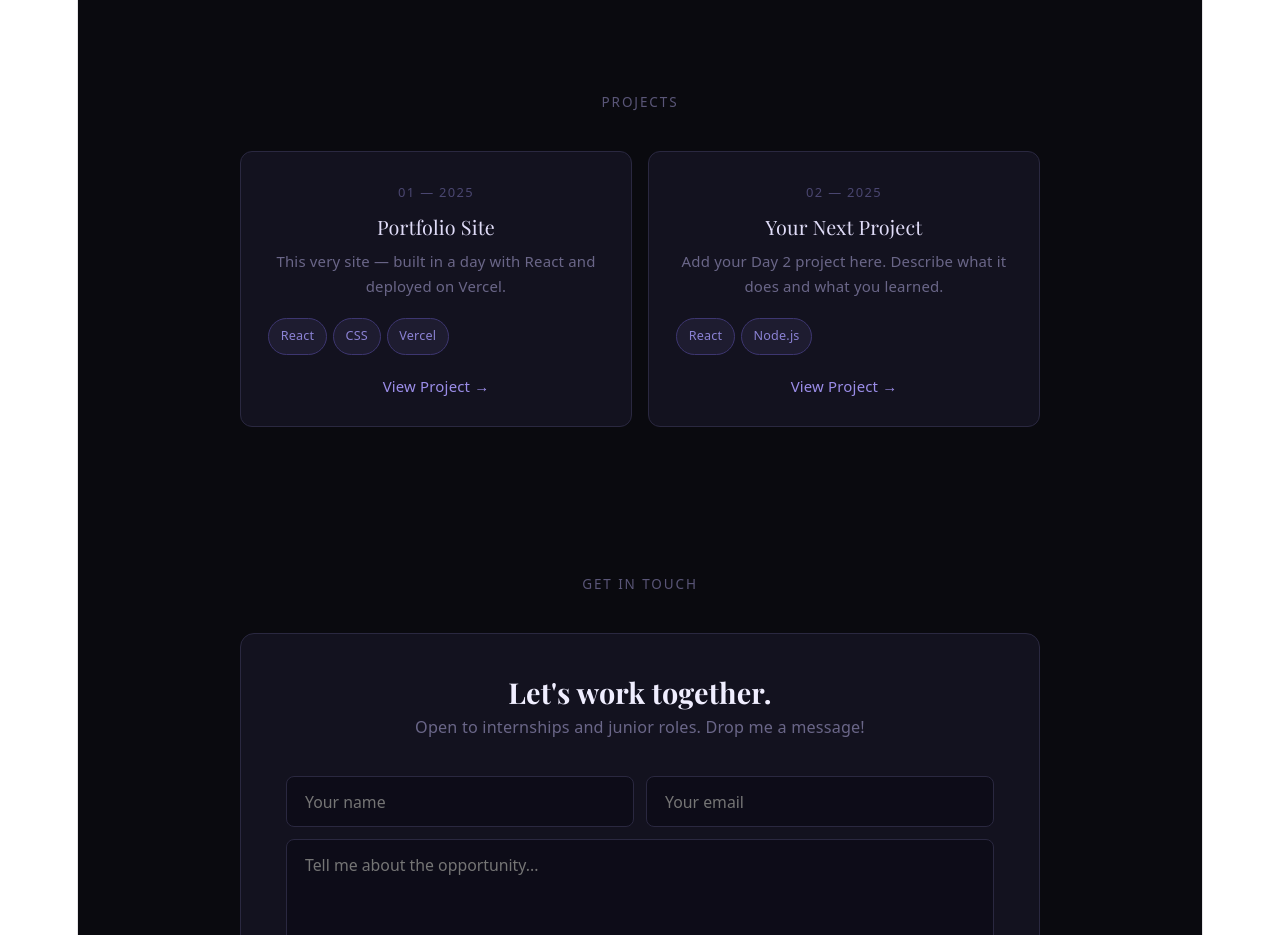
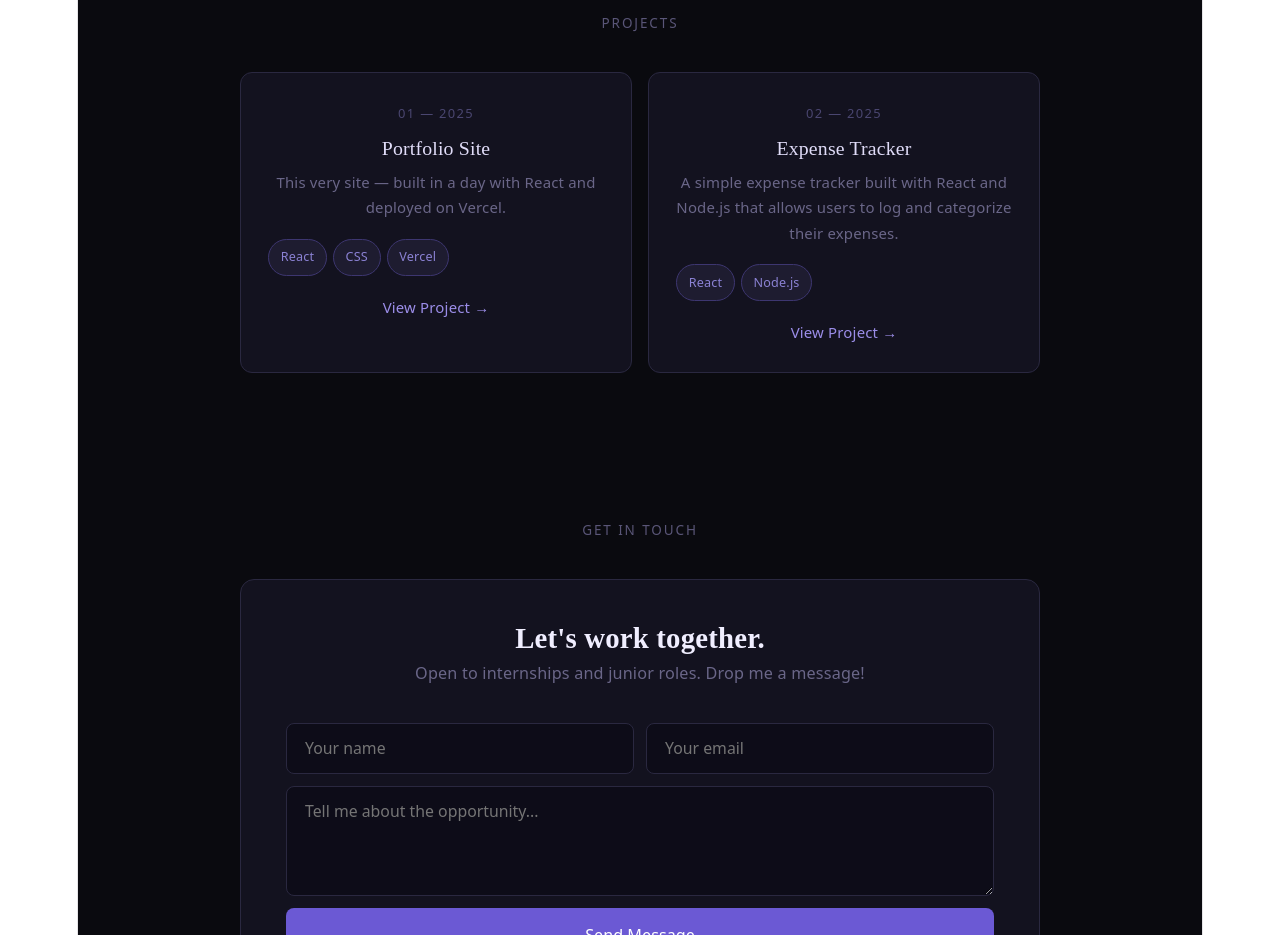
Before and after one commit to Friday369/my-portfolio, a React (Vite) app: page / in a window 1280 px wide. Shown: the part 960-1895 px from the top of the page. Built offline with nearby package versions, Linux system fonts and the light colour scheme.

Commit message:
updated projects section

```diff
--- a/index.html
+++ b/index.html
@@ -1,11 +1,18 @@
-<!doctype html>
+<!DOCTYPE html>
 <html lang="en">
   <head>
     <meta charset="UTF-8" />
-    <link rel="icon" type="image/svg+xml" href="/favicon.svg" />
+    <link href="https://fonts.googleapis.com/css2?family=Inter:wght@300;400;500;600;700&display=swap" rel="stylesheet" />
+    <link rel="icon" type="image/svg+xml" href="/vite.svg" />
     <meta name="viewport" content="width=device-width, initial-scale=1.0" />
-    <link href="https://fonts.googleapis.com/css2?family=Playfair+Display:wght@400;700&family=DM+Sans:wght@300;400;500&display=swap" rel="stylesheet" />
-    <title>my-portfolio</title>
+
+    <title>SpendWise – Expense Tracker</title>
+    <link rel="preconnect" href="https://fonts.googleapis.com" />
+    <link rel="preconnect" href="https://fonts.gstatic.com" crossorigin />
+    <link href="https://fonts.googleapis.com/css2?family=Inter:wght@400;500;600;700&display=swap" rel="stylesheet" />
+    <style>
+      html, body { margin: 0; padding: 0; width: 100%; height: 100%; }
+    </style>
   </head>
   <body>
     <div id="root"></div>
--- a/src/components/Projects.jsx
+++ b/src/components/Projects.jsx
@@ -8,10 +8,10 @@ const projects = [
   },
   {
     num: '02',
-    title: 'Your Next Project',
-    desc: 'Add your Day 2 project here. Describe what it does and what you learned.',
+    title: 'Expense Tracker',
+    desc: 'A simple expense tracker built with React and Node.js that allows users to log and categorize their expenses.',
     tags: ['React', 'Node.js'],
-    link: '#',
+    link: 'https://expense-tracker-fawn-zeta-81.vercel.app/',
   },
 ]
 
```
